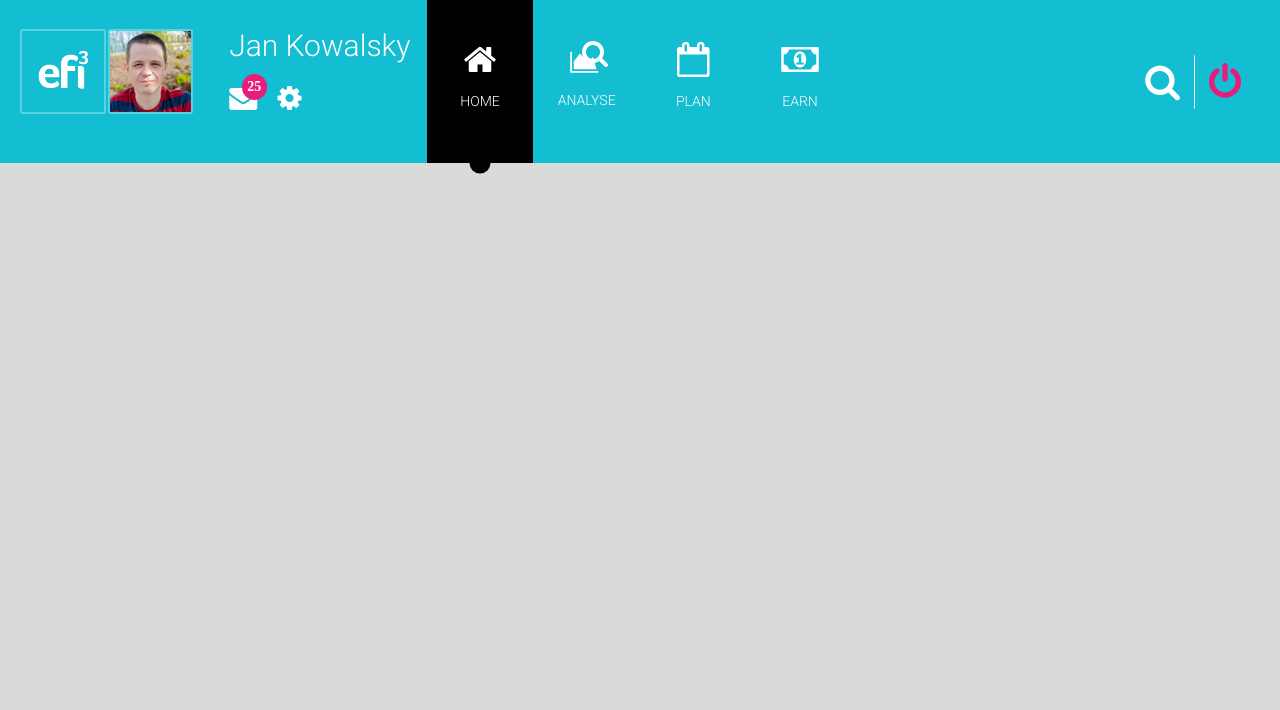
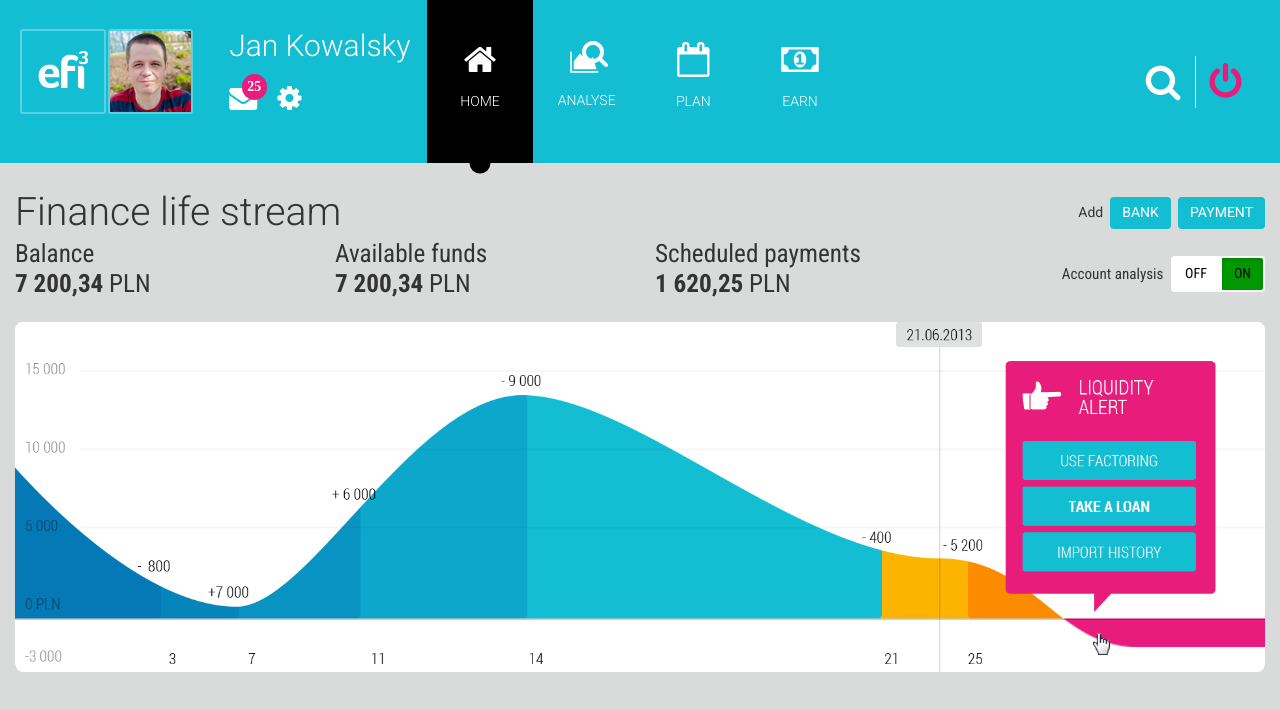
Before and after one commit to UfoAkaJuggalo/dashboard-bootstrap, a website: page public/index.html in a window 1280 px wide. Drawn offline with nearby package versions, Linux system fonts and the light colour scheme.

Commit message:
main WIP

```diff
--- a/public/index.html
+++ b/public/index.html
@@ -10,7 +10,7 @@
     <title>Dashboard banq (in Bootstrap)</title>
     <!--Bootstrap core CSS -->
     <link href="css/style.css" rel="stylesheet">
-    <script src="https://ajax.googleapis.com/ajax/libs/jquery/1.12.4/jquery.min.js"></script>
+    <script src="https://ajax.googleapis.com/ajax/libs/jquery/1.12.4/jquery.min.js" type="text/javascript"></script>
 </head>
 
 <body>
@@ -85,9 +85,54 @@
                 </div>
             </div>
         </header>
+        <div class="dashboard-main">
+            <div class="row display-flex">
+                <div class="col-xs-6">
+                    <h1>Finance life stream</h1>
+                </div>
+                <div class="col-xs-6 dashboard-align-right dashboard-btn-right">
+                    <p>
+                        <p class="dashboard-align-right">Add</p>
+                        <button class="btn btn-success" type="button">BANK</button>
+                        <button class="btn btn-success" type="button">PAYMENT</button>
+                    </p>
+                </div>
+            </div>
+            <div class="row display-flex dashboard-main-head2">
+                <div class="col-xs-6 col-sm-3">
+                    <p>Balance<br>
+                        <strong>7 200,34</strong> PLN</p>
+                </div>
+                <div class="col-xs-6 col-sm-3">
+                    <p>Available funds<br>
+                        <strong>7 200,34</strong> PLN</p>
+                </div>
+                <div class="col-xs-6 col-sm-3">
+                    <p>Scheduled payments<br>
+                        <strong>1 620,25</strong> PLN</p>
+                </div>
+                <div class="col-xs-6 col-sm-3 dashboard-align-right dashboard-main-switch">
+                    <p>Account analysis</p>
+                    <div class="btn-group btn-toggle">
+                        <button class="btn btn-danger">OFF</button>
+                        <button class="btn btn-info active">ON</button>
+                    </div>
+
+                    <!--<button class="btn btn-xs btn-default">OFF</button>
+                        <button class="btn btn-xs btn-info active">ON</button>-->
+                </div>
+            </div>
+            <div class="row">
+                <div class="col-xs-12">
+                    <img src="img\example_placeholder.png" alt="placeholder">
+                </div>
+            </div>
+        </div>
     </div>
+
     <!-- jQuery (necessary for Bootstrap's JavaScript plugins) -->
     <!-- Include all compiled plugins (below), or include individual files as needed -->
+    <script src="js/dashboard.js" type="text/javascript"></script>
     <script src="js/bootstrap.min.js"></script>
 
 </body>
--- /dev/null
+++ b/public/js/dashboard.js
@@ -0,0 +1,18 @@
+$('.btn-toggle').click(function() {
+    $(this).find('.btn').toggleClass('active');
+
+    if ($(this).find('.btn-primary').size() > 0) {
+        $(this).find('.btn').toggleClass('btn-primary');
+    }
+    if ($(this).find('.btn-danger').size() > 0) {
+        $(this).find('.btn').toggleClass('btn-danger');
+    }
+    if ($(this).find('.btn-success').size() > 0) {
+        $(this).find('.btn').toggleClass('btn-success');
+    }
+    if ($(this).find('.btn-info').size() > 0) {
+        $(this).find('.btn').toggleClass('btn-info');
+    }
+
+    $(this).find('.btn').toggleClass('btn-default');
+});
--- a/resources/sass/bootover.scss
+++ b/resources/sass/bootover.scss
@@ -9,3 +9,6 @@ $panel-inner-border: rgba(0, 0, 0, 0);
 $badge-border-radius: 1em;
 $badge-bg: $dash-header-secondary;
 $badge-line-height: 1em;
+$brand-success: $dash-main-secondary;
+$brand-info: $dash-main-quaternary;
+$brand-danger: $dash-main-primary;
--- a/resources/sass/style.scss
+++ b/resources/sass/style.scss
@@ -16,6 +16,10 @@ $font-family-base: $dash-fontfamily-normal;
 //Override
 .panel {
     box-shadow: 0 0px 0px transparent;
+}
+
+.btn {
+    border: 0;
 }
 
 // Bootstrap Starter Template Styles
@@ -217,4 +221,58 @@ body {
             }
         }
     }
+    .dashboard-main {
+        margin-top: 2em;
+        font-family: $dash-fontfamily-normal;
+        h1 {
+            font-size: 2.8em;
+            font-weight: 300;
+            text-align: left;
+            margin: 0;
+        }
+        img {
+            max-width: 100%;
+        }
+        .dashboard-btn-right {
+            p {
+                font-size: 1em;
+                font-weight: 400;
+            }
+            button {
+                margin-left: 0.5em;
+            }
+        }
+        .dashboard-main-head2 {
+            margin-top: 0.2em;
+            margin-bottom: 0.5em;
+            font-family: $dash-fontfamily-condensed;
+            font-size: 1.8em;
+            text-align: left;
+            font-weight: 400;
+            p {
+                line-height: 1.2em;
+            }
+        }
+        .dashboard-main-switch {
+            p {
+                font-size: 0.6em;
+                margin-right: 0.5em;
+            }
+            .btn {
+                color: $dash-main-text1;
+                border: 0.2em solid $dash-main-primary;
+            }
+        }
+    }
 }
+
+.dashboard-align-right {
+    display: flex;
+    align-items: center;
+    justify-content: flex-end;
+    // text-align: right;
+    &>p {
+        margin-bottom: 0;
+        margin-top: 0;
+    }
+}
```
Also changed, not shown: public/css/style.css.
